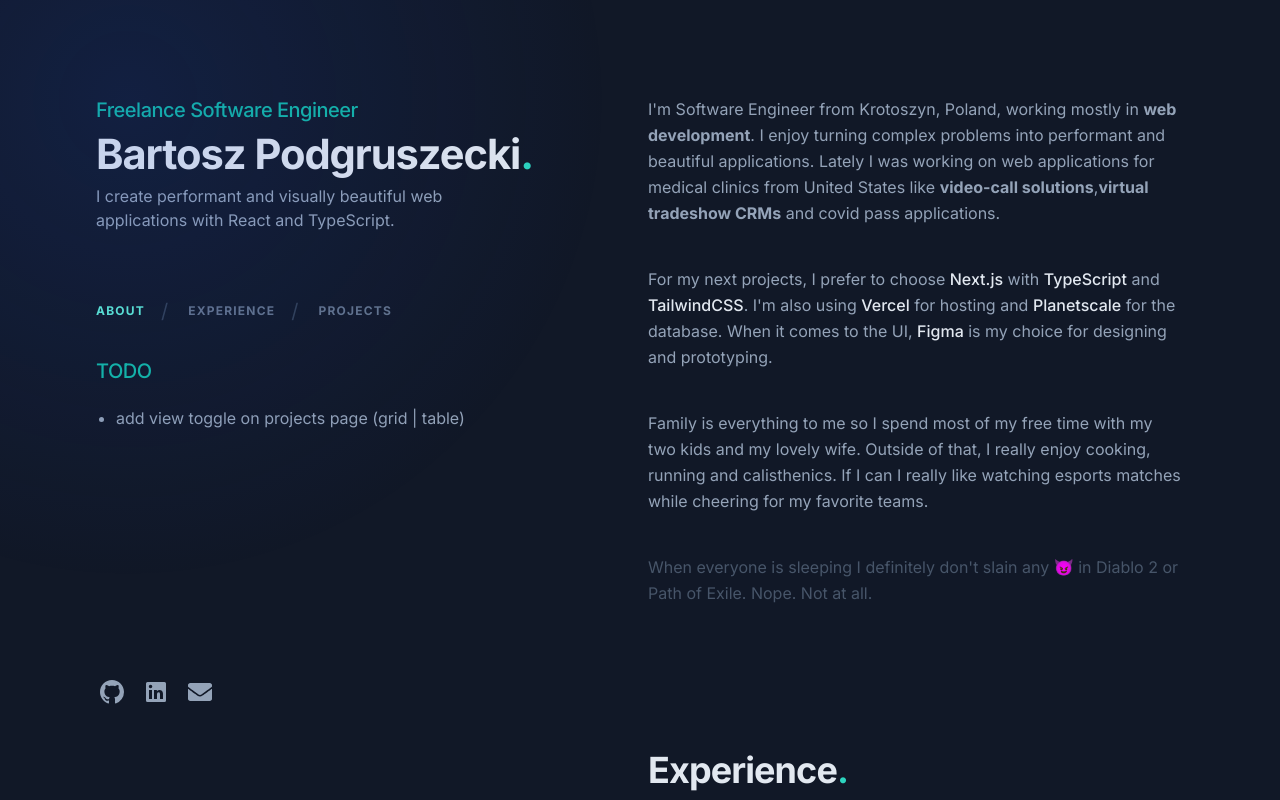
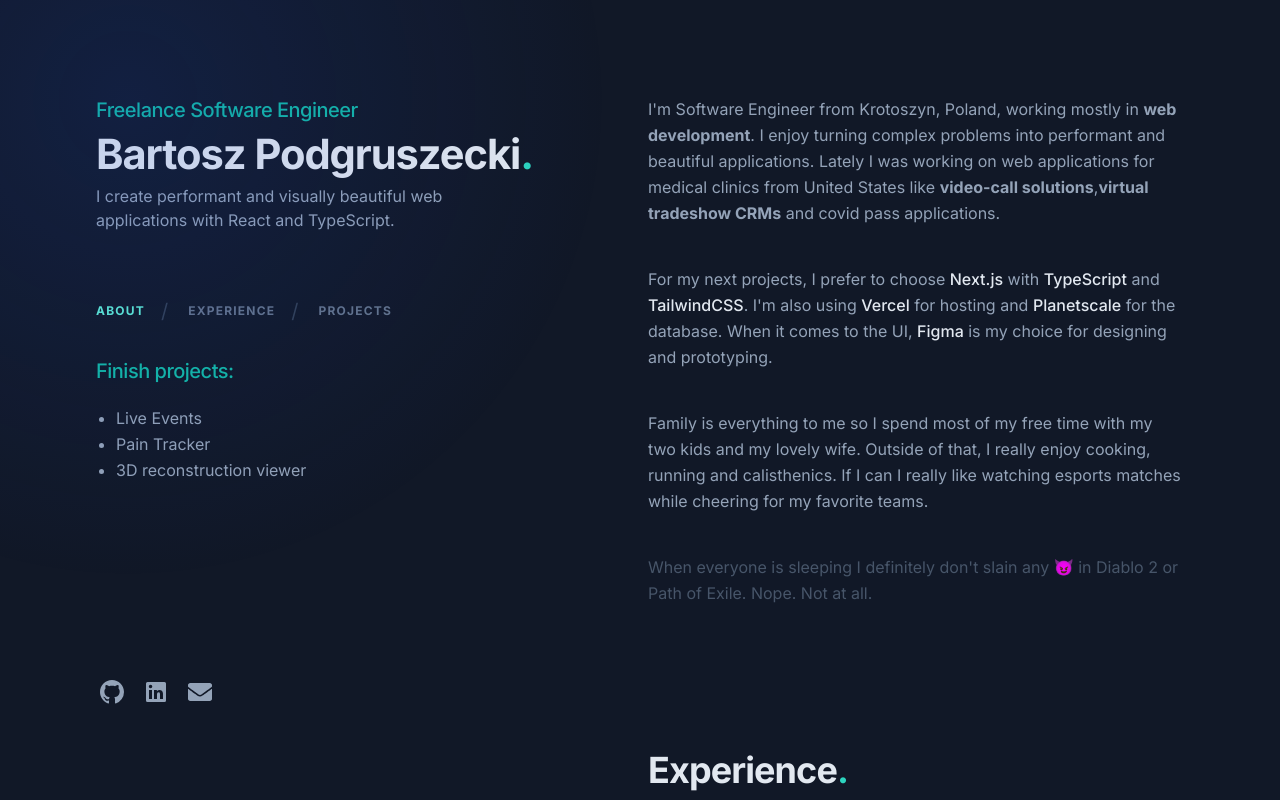
Before and after one commit to barthicus/portfolio, a Next.js app: page / in a window 1280 px wide. Shown: the top 800 px of the page. Built offline with nearby package versions, Linux system fonts and the light colour scheme.

Commit message:
Update missing projects descriptions list

```diff
--- a/app/(home)/_home/projects/projectsData.tsx
+++ b/app/(home)/_home/projects/projectsData.tsx
@@ -7,7 +7,6 @@ import covidpassImg from './img/covidpass.png'
 import curlyImg from './img/curly.png'
 import guinotImg from './img/guinot.png'
 import oldfolioImg from './img/oldfolio.png'
-import perfektImg from './img/perfekt.png'
 import perfektblachImg from './img/perfektblach.png'
 import pgarazeImg from './img/pgaraze.png'
 import portfolioImg from './img/portfolio.png'
--- a/app/(home)/_layout/Header/Header.tsx
+++ b/app/(home)/_layout/Header/Header.tsx
@@ -21,9 +21,11 @@ export const Header = () => {
         <Navigation />
 
         <div className="mt-8">
-          <h3 className="text-lg font-medium tracking-tight text-teal-500 sm:text-xl">TODO</h3>
+          <h3 className="text-lg font-medium tracking-tight text-teal-500 sm:text-xl">Finish projects:</h3>
           <ul className="mt-5 list-disc pl-5 text-slate-400">
-            <li>add view toggle on projects page (grid | table)</li>
+            <li>Live Events</li>
+            <li>Pain Tracker</li>
+            <li>3D reconstruction viewer</li>
           </ul>
         </div>
       </div>
```
